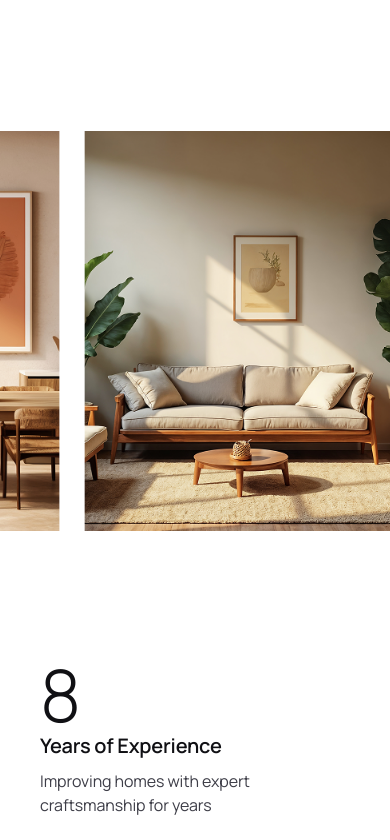
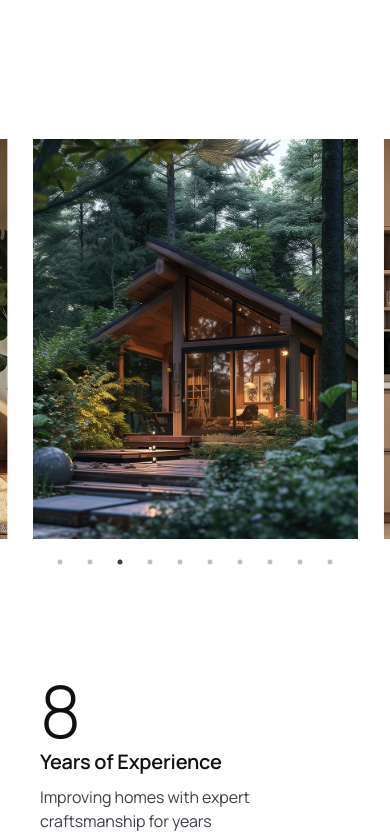
Before and after one commit to sirabdi/lifetime-art, a Next.js app: page / in a window 390 px wide. Shown: the part 1724-2564 px from the top of the page. Built offline with nearby package versions, Linux system fonts and the light colour scheme.

Commit message:
[FE] Finalizing Responsive

```diff
--- a/app/globals.css
+++ b/app/globals.css
@@ -33,11 +33,20 @@ body {
   animation: slider-infinite-reverse 100s linear infinite;
 }
 
-@media (min-width: 1440px) and (max-width: 1919px) {
-  .container {
-    /* Styles for screen sizes between 1440px and 1959px */
-    max-width: 100%;
-    margin-left: 0;
-    margin-right: 0;
-  }
+/* REACT SLICK SLIDER */
+.slick-track {
+  display: flex !important;
+  margin: 0.5rem !important;
 }
+
+.slick-slide {
+  padding: 0 !important;
+  margin: 0 20px 0 5px !important;
+  position: relative !important;
+  box-sizing: border-box !important;
+}
+
+.about-us-slider-container .slick-slide {
+  height: 400px;
+  width: 320px;
+}
--- a/app/layout.tsx
+++ b/app/layout.tsx
@@ -3,6 +3,9 @@ import { Manrope } from "next/font/google";
 import "./globals.css";
 import Header from "@/component/header";
 import Footer from "@/component/footer";
+
+import "slick-carousel/slick/slick.css";
+import "slick-carousel/slick/slick-theme.css";
 
 const manrope = Manrope({
   variable: "--font-manrope",
--- a/component/ImageSlider/index.tsx
+++ b/component/ImageSlider/index.tsx
@@ -2,6 +2,7 @@
 
 import Image from "next/image";
 import { Fragment } from "react";
+import Slider from "react-slick";
 
 interface Props {
   items: string[];
@@ -9,9 +10,22 @@ interface Props {
 
 export default function ImageSlider({ items }: Props) {
   const allItems = [...items, ...items];
+
+  const settings = {
+    dots: true,
+    speed: 500,
+    arrows: false,
+    infinite: true,
+    autoplay: true,
+    slidesToShow: 1,
+    centerMode: true,
+    slidesToScroll: 1,
+    centerPadding: "20px",
+  };
+
   return (
     <Fragment>
-      <div className="overflow-hidden w-full relative -z-10">
+      <div className="hidden sm:block overflow-hidden w-full relative -z-10">
         <div
           className="flex animate-slider-infinite"
           style={{ width: `${allItems.length * 400}px` }}
@@ -19,7 +33,7 @@ export default function ImageSlider({ items }: Props) {
           {allItems.map((src, idx) => (
             <div
               key={idx}
-              className="flex-shrink-0 w-[320px] xl:w-[400px] h-[400px] xl:h-[500px] mx-3 relative overflow-hidden"
+              className="flex-shrink-0 w-[400px] h-[500px] mx-3 relative overflow-hidden"
             >
               <Image
                 alt={`Slider item ${idx + 1}`}
@@ -33,6 +47,25 @@ export default function ImageSlider({ items }: Props) {
           ))}
         </div>
       </div>
+      <div className="block sm:hidden about-us-slider-container">
+        <Slider {...settings}>
+          {items.map((src, idx) => (
+            <div
+              key={idx}
+              className="h-[400px] shrink-0 relative overflow-hidden"
+            >
+              <Image
+                alt={`Slider item ${idx + 1}`}
+                objectFit="cover"
+                loading="eager"
+                layout="fill"
+                src={src}
+                priority
+              />
+            </div>
+          ))}
+        </Slider>
+      </div>
     </Fragment>
   );
 }
--- a/component/testimoniSlider/index.tsx
+++ b/component/testimoniSlider/index.tsx
@@ -1,7 +1,8 @@
 "use client";
 
+import Image from "next/image";
 import { Fragment } from "react";
-import Image from "next/image";
+import Slider from "react-slick";
 import StarIcon from "../icon/starIcon";
 
 interface Props {
@@ -10,9 +11,20 @@ interface Props {
 
 export default function TestimoniSlider({ items }: Props) {
   const allItems = [...items, ...items];
+
+  const settings = {
+    dots: true,
+    speed: 500,
+    arrows: false,
+    autoplay: true,
+    infinite: true,
+    slidesToShow: 1,
+    slidesToScroll: 1,
+  };
+
   return (
     <Fragment>
-      <div className="flex flex-col gap-12">
+      <div className="hidden sm:block flex-col gap-12">
         <div className="overflow-hidden w-full">
           <div
             className="flex animate-slider-infinite"
@@ -88,6 +100,40 @@ export default function TestimoniSlider({ items }: Props) {
           </div>
         </div>
       </div>
+      <div className="block sm:hidden flex-col gap-12">
+        <Slider {...settings}>
+          {items.map((item, i) => (
+            <div
+              key={i}
+              className={`w-[347px] h-[315px] ${
+                i % 2 === 1 ? "bg-[#E9ECF2]" : "bg-[#FAFAFA]"
+              } rounded-xl border border-[#E6E6E6] p-8 !flex flex-col justify-between`}
+            >
+              <div className="flex flex-col gap-2">
+                <div className="flex items-center gap-2">
+                  {[...Array(5)].map((_, idx) => (
+                    <StarIcon key={idx} />
+                  ))}
+                </div>
+                <p className="tracking-[-0.1px] leading-[170%]">{item}</p>
+              </div>
+              <div className="flex items-center gap-4">
+                <div className="w-[3.125rem] h-[3.125rem] relative overflow-hidden rounded-full">
+                  <Image
+                    src={"/testimonial/testimonial-1.png"}
+                    alt="LifetimeArt Testimonial"
+                    objectFit="cover"
+                    layout="fill"
+                  />
+                </div>
+                <p className="tracking-[-0.1px] leading-[20.8px] text-[#101014]">
+                  Emily Carter
+                </p>
+              </div>
+            </div>
+          ))}
+        </Slider>
+      </div>
     </Fragment>
   );
 }
--- a/component/view/home/component/testimonial/index.tsx
+++ b/component/view/home/component/testimonial/index.tsx
@@ -34,7 +34,7 @@ export default function Testimonial() {
             </p>
           </div>
         </div>
-        <div className="pb-[7.5rem] hidden lg:block">
+        <div className="pb-[7.5rem]">
           <TestimoniSlider items={testimoniList} />
         </div>
       </div>
--- a/component/view/home/component/work/index.tsx
+++ b/component/view/home/component/work/index.tsx
@@ -3,8 +3,19 @@
 import Label from "@/component/label";
 import WorkCard from "@/component/workCard";
 import { Fragment } from "react";
+import Slider from "react-slick";
 
 export default function Work() {
+  const settings = {
+    dots: true,
+    speed: 500,
+    arrows: false,
+    // autoplay: true,
+    infinite: true,
+    slidesToShow: 1,
+    slidesToScroll: 1,
+  };
+
   const testimonialList = [
     {
       imgCover: "/testimonial/testimonial-bg-1.png",
@@ -19,7 +30,7 @@ export default function Work() {
     },
     {
       imgCover: "/testimonial/testimonial-bg-2.png",
-      title: "Modern kitchen refit",
+      title: "Garden of eden",
       desc: "Our team designed and built a durable, visually appealing garden path to enhance the outdoor space. Using premium materials, we created a seamless walkway that blends naturally with the landscape, providing both functionality and aesthetic charm. The result is a stylish, well-crafted path that elevates the overall garden design.",
       testiWord:
         "The team at LifetimeArt did an amazing job on our garden path. It’s sturdy, looks fantastic, and has completely transformed our outdoor space. They listened to our vision and delivered exactly what we wanted—highly recommended!",
@@ -56,7 +67,7 @@ export default function Work() {
             </p>
           </div>
         </div>
-        <div className="container mx-auto px-10 min-[1440px]:!px-20 hidden lg:flex flex-col gap-8">
+        <div className="container mx-auto px-10 min-[1440px]:!px-20 hidden sm:flex flex-col gap-8">
           {testimonialList.map((testimonial, index) => (
             <div
               className="h-auto min-[1440px]:!h-screen flex items-center"
@@ -66,6 +77,18 @@ export default function Work() {
             </div>
           ))}
         </div>
+        <div className="block sm:hidden flex-col gap-12">
+          <Slider {...settings}>
+            {testimonialList.map((item, i) => (
+              <div
+                className="h-auto min-[1440px]:!h-screen flex flex-col"
+                key={i}
+              >
+                <WorkCard {...item} index={i} />
+              </div>
+            ))}
+          </Slider>
+        </div>
       </div>
     </Fragment>
   );
--- a/component/workCard/index.tsx
+++ b/component/workCard/index.tsx
@@ -55,13 +55,13 @@ export default function WorkCard({
       >
         <div
           ref={cardRef}
-          className={`w-full flex items-center gap-8 min-[1440px]:!gap-16 p-8 ${
+          className={`w-full flex flex-col sm:flex-row items-center gap-8 min-[1440px]:!gap-16 p-5 sm:p-8 ${
             inView
               ? "animate__animated animate__fadeInUp"
               : "opacity-0 invisible"
           }`}
         >
-          <div className="h-[380px] min-[1440px]:!h-[31.25rem] w-[432px] min-[1440px]:!w-[40.5rem] rounded-[0.625rem] shrink-0 relative overflow-hidden">
+          <div className="h-[380px] min-[1440px]:!h-[31.25rem] w-full sm:w-[432px] min-[1440px]:!w-[40.5rem] rounded-[0.625rem] shrink-0 relative overflow-hidden">
             <Image
               src={imgCover}
               alt="LifetimeArt Testimonial"
--- a/package.json
+++ b/package.json
@@ -13,7 +13,9 @@
     "next": "15.4.6",
     "react": "19.1.0",
     "react-dom": "19.1.0",
-    "react-multi-carousel": "^2.8.6"
+    "react-multi-carousel": "^2.8.6",
+    "react-slick": "^0.31.0",
+    "slick-carousel": "^1.8.1"
   },
   "devDependencies": {
     "@eslint/eslintrc": "^3",
@@ -21,6 +23,7 @@
     "@types/node": "^20",
     "@types/react": "^19",
     "@types/react-dom": "^19",
+    "@types/react-slick": "^0.23.13",
     "eslint": "^9",
     "eslint-config-next": "15.4.6",
     "tailwindcss": "^4",
```
Also changed, not shown: component/testimonial/index.tsx (deleted), 1 other file (tests, documents, lock files or other folders).
